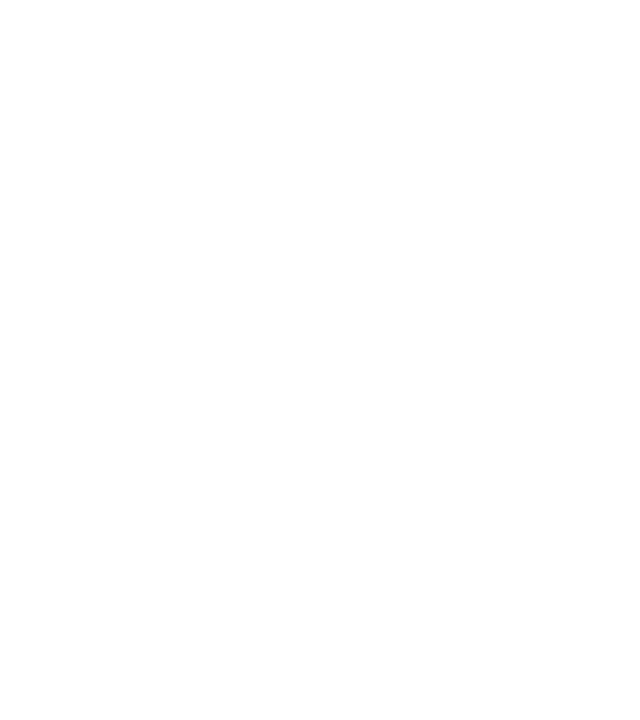
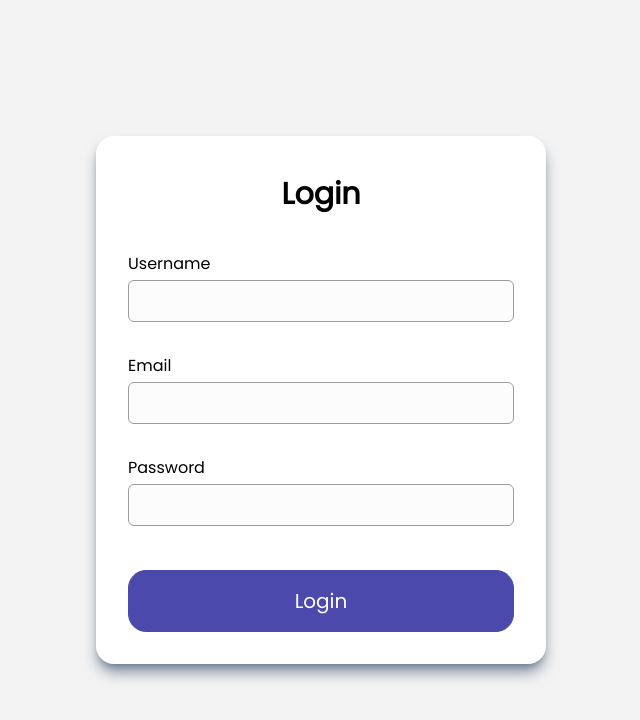
Before and after one commit to anshifpalempadiyan/tableflow-frontend, a React (Create React App) app: page /login in a window 1280 px wide. Before the commit this address had no page. Shown: the top 720 px of the page, without its empty margins (319-959 px from the left). Built offline with nearby package versions, Linux system fonts and the light colour scheme; what tailwind-plugin-typed would draw is missing.

Commit message:
almost handled the login section

```diff
--- a/src/App.js
+++ b/src/App.js
@@ -1,11 +1,16 @@
-import { Routes, Route } from "react-router";
+import { Routes, Route, Navigate  } from "react-router";
 import Login from './pages/Login';
+import Dashboard from "./pages/Dashboard";
+import ToLoginPage from "./pages/ToLoginPage";
 
 function App() {
+  const isLoggedIn = JSON.parse(localStorage.getItem("keepLoggedIn"))
   return (
     <>
       <Routes>
-        <Route path="/" element={<Login />} />
+        <Route path="/" element={ isLoggedIn ? <Navigate to={"/dashboard"} /> : <ToLoginPage />} />
+        <Route path="/login" element={<Login />} />
+        <Route path="/dashboard" element={<Dashboard /> } />
       </Routes>
     </>
   );
--- /dev/null
+++ b/src/api/auth/auth.js
@@ -0,0 +1,12 @@
+import api from '../axios'
+
+
+export const userLogin = async ( userData ) => {
+    try {
+        const { data } = await api.post("/auth/login" , userData )
+        return data
+    } catch (error) {
+        console.log(error.response.data);
+        return error.response.data;
+    }
+}
--- /dev/null
+++ b/src/pages/Dashboard.jsx
@@ -0,0 +1,22 @@
+import React from 'react'
+import { Link } from 'react-router'
+import { useNavigate } from 'react-router'
+
+const Dashboard = () => {
+  const navigate = useNavigate()
+
+  const handlelogout = () => {
+    localStorage.clear()
+    navigate('/')
+
+  }
+  return (
+    <>
+        <div className="w-full h-screen flex justify-center items-start ">
+            <Link onClick={handlelogout}  className='p-4 bg-red-500 rounded'>Logout</Link>
+        </div>
+    </>
+  )
+}
+
+export default Dashboard
--- a/src/pages/Login.jsx
+++ b/src/pages/Login.jsx
@@ -1,11 +1,56 @@
-import React from 'react'
+import React, { useState } from 'react'
 import { Link } from 'react-router'
+import { userLogin } from '../api/auth/auth'
+import { useNavigate } from 'react-router'
 
 const Login = () => {
+    const [ userName , setUserName ] = useState("")
+    const [ password , setPassword ] = useState("")
+    const [ email , setEmail ] = useState("")
+    const [ errorMsg , setErrorMsg ] = useState(null)
+    let navigate = useNavigate()
+
+
+    const handleLogin = async () => {
+
+        if ( !userName.trim() ) {
+            setErrorMsg("Username is required")
+            return
+        }
+        if ( !email.trim() ) {
+            setErrorMsg("Email is required")
+            return
+        }
+        if ( !password.trim() ) {
+            setErrorMsg("Password is required")
+        }
+        const userData = {
+            userName : userName,
+            password : password,
+            email : email,
+        }
+
+        const data = await userLogin(userData)
+
+        if ( data.status ) {
+            alert( data.msg || 'Login successfull')
+            console.log(errorMsg)
+            const token = data.accessToken
+            localStorage.setItem("authToken" , token )
+            localStorage.setItem("keepLoggedIn" , JSON.stringify(true))
+            navigate('/dashboard')
+        } else {
+            console.log(errorMsg)
+            setErrorMsg(data.msg)
+        }
+
+    }
+
+
     return (
         <>
-            <div className="w-full h-screen bg-[#f3f3f3] flex justify-center items-center  ">
-                <div className=" flex flex-col items-start justify-start bg-white max-w-[450px] w-full h-fit shadow-lg shadow-slate-500/90 rounded-[18px] py-8 px-8 gap-5">
+            <div className="container mx-atu  w-full h-screen bg-[#f3f3f3] flex justify-center items-center  ">
+                <div className=" flex flex-col items-start justify-start bg-white max-w-[450px] w-full h-fit shadow-lg shadow-slate-500/90 rounded-[18px]  p-4 md:p-8 gap-5">
                     <div className="w-full h-fit py-2 flex justify-center">
                         <h1 className="capitalize text-black text-3xl  font-semibold">Login</h1>
                     </div>
@@ -13,19 +58,27 @@ const Login = () => {
 
                         <div className=" w-full flex flex-col items-start justify-center h-fit py-3 gap-1">
                             <label className='text-base font-extralight capitalize text-black ' >username</label>
-                            <input type="text" className="w-full font-extralight  border border-[#9c9c9c] bg-[#fcfcfc] outline-none text-base rounded-[6px] p-2 " />
+                            <input value={userName} onChange={ (e) => setUserName(e.target.value)} type="text" className="w-full font-extralight  border border-[#9c9c9c] bg-[#fcfcfc] outline-none text-base rounded-[6px] p-2 " />
                         </div>
 
                         <div className=" w-full flex flex-col items-start justify-center h-fit py-3 gap-1">
                             <label className='text-base font-extralight capitalize text-black ' >email</label>
-                            <input type="text" className="w-full font-extralight  border border-[#9c9c9c] bg-[#fcfcfc] outline-none text-base rounded-[6px] p-2 " />
+                            <input value={email} onChange={ (e) => setEmail(e.target.value)} type="email" className="w-full font-extralight  border border-[#9c9c9c] bg-[#fcfcfc] outline-none text-base rounded-[6px] p-2 " />
                         </div>
                         <div className=" w-full flex flex-col items-start justify-center h-fit py-3 gap-1">
                             <label className='text-base font-extralight capitalize text-black ' >password</label>
-                            <input type="text" className="w-full font-extralight  border border-[#9c9c9c] bg-[#fcfcfc] outline-none text-base rounded-[6px] p-2 " />
+                            <input value={password} onChange={ (e) => setPassword(e.target.value)} type="password" className="w-full font-extralight  border border-[#9c9c9c] bg-[#fcfcfc] outline-none text-base rounded-[6px] p-2 " />
                         </div>
                     </div>
-                    <Link className="w-full h-fit flex justify-center  bg-[#4b49ac] text-white hover:text-[#4b49ac] hover:bg-white text-xl font-light border border-[#4b49ac]  transition ease-in duration-75 py-4 mt-3 rounded-[18px]">
+                    {console.log(errorMsg)}
+                    {
+
+                        errorMsg && <div className="w-full h-fit text-red-600  bg-transparent flex justify-center py-1">
+                            <p className="">{errorMsg}</p>
+                        </div>
+                    }
+                    {console.log(errorMsg)}
+                    <Link onClick={ handleLogin } className="w-full h-fit flex justify-center  bg-[#4b49ac] text-white hover:text-[#4b49ac] hover:bg-white text-xl font-light border border-[#4b49ac]  transition ease-in duration-75 py-4 mt-3 rounded-[18px]">
                             <h4 className="capitalize">Login</h4>
                     </Link>
                 </div>
--- /dev/null
+++ b/src/pages/ToLoginPage.jsx
@@ -0,0 +1,14 @@
+import React from 'react'
+import { Link } from 'react-router'
+
+const ToLoginPage = () => {
+  return (
+    <>
+        <div className="w-full h-screen flex justify-center items-start ">
+            <Link to={"/login"} className='p-4 bg-blue-500 rounded'>Login</Link>
+        </div>
+    </>
+  )
+}
+
+export default ToLoginPage
```
Also changed, not shown: 1 other file (tests, documents, lock files or other folders).
